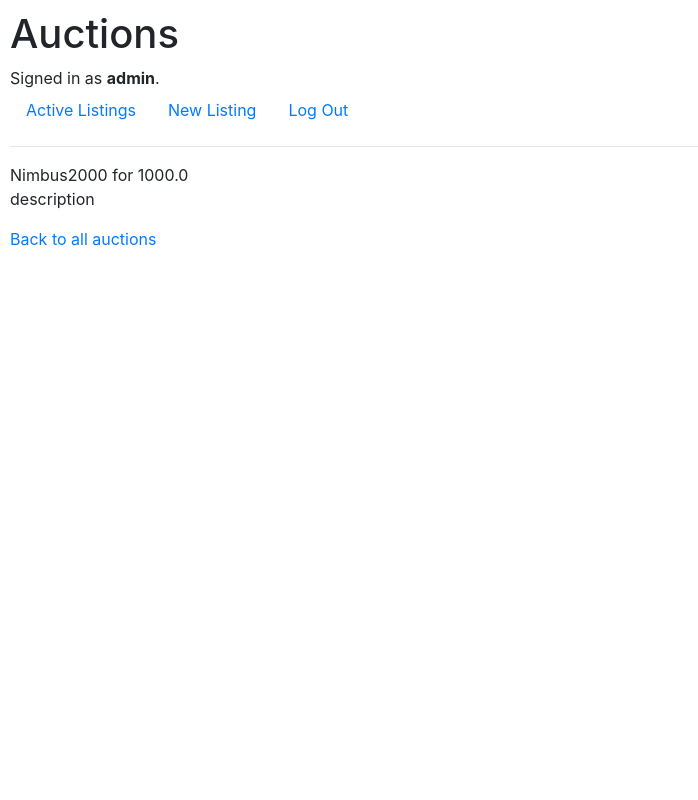
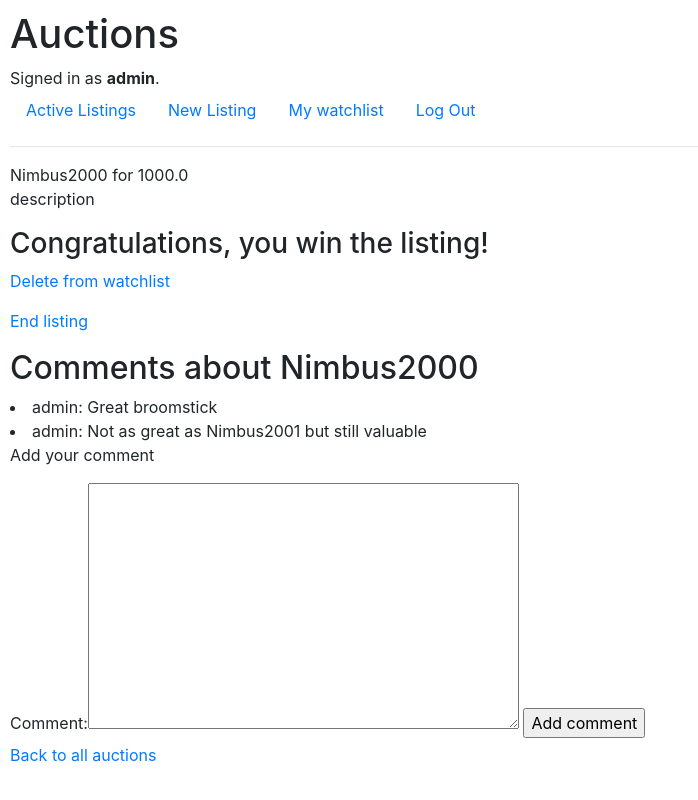
Before and after one commit to dylodylo/cs50web, a Django app: page /auction/1 in a window 1280 px wide. Shown: the whole page, without its empty margins (0-698 px from the left). Run offline with Django 3.2, Linux system fonts and the light colour scheme; a user stored in the database is signed in; data comes from the database, SQL or seed files in the repository; both versions use the stored data as it was after the commit; some libraries are stand-ins or nearby versions.

Commit message:
add listing page and watchlist functionality

```diff
--- a/project2/commerce/auctions/models.py
+++ b/project2/commerce/auctions/models.py
@@ -3,7 +3,7 @@ from django.db import models
 
 
 class User(AbstractUser):
-    pass
+    watchlist = models.ManyToManyField('Auction', related_name="watchlist")
 
 
 class Auction(models.Model):
@@ -16,6 +16,8 @@ class Auction(models.Model):
     category = models.CharField(max_length=20, choices=CATEGORIES)
     description = models.TextField()
     user = models.ForeignKey(User, on_delete=models.CASCADE, related_name="user_auctions", default=2)
+    active = models.BooleanField(default=True)
+    #watchlist = models.ManyToManyField(User, blank=True, related_name="auctions")
 
     def __str__(self):
         return f"{self.name} for {self.min_price}"
--- a/project2/commerce/auctions/templates/auctions/auction.html
+++ b/project2/commerce/auctions/templates/auctions/auction.html
@@ -1,12 +1,69 @@
 {% extends "auctions/layout.html" %}
 {% block title %} {{ auction.name }} {% endblock %}
 
-{% block body%}
+{% block body %}
+
+    {% if message %}
+        <h2>{{ message }}</h2>
+    {% endif %}
 
     {{ auction }}
 
     <p>{{ auction.description }}</p>
 
+    {% if auction.active is False %}
+
+        {% if winner == user %}
+
+            <h3>Congratulations, you win the listing!</h3>
+
+        {% else %}
+
+            <h3>Sorry, listing has alredy end.</h3>
+        {% endif %}
+
+    {% endif %}
+
+    {% if user.is_authenticated %}
+
+        {% if auction in user.watchlist.all %}
+            <p><a href="{% url 'delete' auction.id %}">Delete from watchlist</a></p>
+        {% else %}
+            <p><a href="{% url 'add' auction.id %}">Add to watchlist</a></p>
+        {% endif %}
+
+        {% if auction.active %}
+        <form action="" method="POST">
+            {% csrf_token %}
+            {{ bid_form }}
+            <input type="submit" value="Make bid" name = "makebid">
+        </form>
+        {% endif %}
+
+    {% endif %}
+
+    {% if auction.user == user %}
+        <p><a href="{% url 'close' auction.id %}">End listing</a></p>
+    {% endif %}
+
+    <h2>Comments about {{ auction.name }}</h2>
+    {% for comment in comments %}
+
+        <li>{{comment.user.username}}: {{comment.comment}}</li>
+
+    {% empty %}
+    <h3>No comments. Add yours!</h3>
+    {% endfor %}
+
+    {% if user.is_authenticated %}
+    <p>Add your comment</p>
+    <form action="" method="POST">
+        {% csrf_token %}
+        {{ comment_form }}
+        <input type="submit" value="Add comment" name="addcomment">
+    </form>
+
+    {% endif %}
     <p><a href="{% url 'index' %}">Back to all auctions</a></p>
 
 {% endblock %}
--- a/project2/commerce/auctions/templates/auctions/layout.html
+++ b/project2/commerce/auctions/templates/auctions/layout.html
@@ -24,6 +24,9 @@
                 <li>
                     <a class="nav-link" href="{% url 'new' %}">New Listing</a>
                 </li>
+                <li>
+                    <a class="nav-link" href="{% url 'watchlist' user.id %}">My watchlist</a>
+                </li>
                 <li class="nav-item">
                     <a class="nav-link" href="{% url 'logout' %}">Log Out</a>
                 </li>
--- a/project2/commerce/auctions/urls.py
+++ b/project2/commerce/auctions/urls.py
@@ -8,5 +8,9 @@ urlpatterns = [
     path("logout", views.logout_view, name="logout"),
     path("register", views.register, name="register"),
     path("auction/<int:auction_id>", views.auction, name="auction"),
-    path("new", views.new, name="new")
+    path("new", views.new, name="new"),
+    path("watchlist/<int:user_id>", views.watchlist, name="watchlist"),
+    path("close/<int:auction_id>", views.end_auction, name="close"),
+    path("add/<int:auction_id>", views.add, name="add"),
+    path("delete/<int:auction_id>", views.delete, name="delete")
 ]
--- a/project2/commerce/auctions/views.py
+++ b/project2/commerce/auctions/views.py
@@ -1,11 +1,11 @@
 from django.contrib.auth import authenticate, login, logout
 from django.db import IntegrityError
 from django.http import HttpResponse, HttpResponseRedirect
-from django.shortcuts import render
+from django.shortcuts import render, redirect
 from django.urls import reverse
 from django import forms
 
-from .models import User, Auction
+from .models import User, Auction, Bid, Comment
 
 
 class NewAuction(forms.Form):
@@ -15,8 +15,15 @@ class NewAuction(forms.Form):
     category = forms.ChoiceField(choices=Auction.CATEGORIES)
 
 
+class MakeBid(forms.Form):
+    bid = forms.FloatField()
+
+class NewComment(forms.Form):
+    comment = forms.CharField(widget=forms.Textarea, max_length=255)
+
+
 def index(request):
-    auctions = Auction.objects.all()
+    auctions = Auction.objects.filter(active=True)
     return render(request, "auctions/index.html",{"auctions":auctions})
 
 
@@ -74,7 +81,34 @@ def register(request):
 
 def auction(request, auction_id):
     auction = Auction.objects.get(pk=auction_id)
-    return render(request, "auctions/auction.html", {"auction":auction})
+    comments = Comment.objects.filter(auction=auction)
+    user = request.user
+    if request.method == "POST":
+
+        if "makebid" in request.POST:
+            bid = int(request.POST["bid"])
+            new_bid = Bid(user=user, auction=auction, bid=bid)
+            if bid > auction.min_price:
+                #change min_price to bid
+                auction.min_price = bid
+                auction.save()
+                Bid.objects.filter(auction=auction).delete()
+                new_bid.save()
+            else:
+                return render(request, "auctions/auction.html",
+                    {"auction":auction, "bid_form":MakeBid(), "message": "Your offer is too low", "comments":comments, "comment_form":NewComment()})
+        if "addcomment" in request.POST:
+            comment = request.POST["comment"]
+            new_comment = Comment(user=user, auction=auction, comment=comment)
+            new_comment.save()
+            return render(request, "auctions/auction.html",
+                    {"auction":auction, "bid_form":MakeBid(), "message": "Your offer is too low", "comments":comments, "comment_form":NewComment()})
+
+    if auction.active:
+        return render(request, "auctions/auction.html", {"auction":auction, "bid_form":MakeBid(), "comments":comments, "comment_form":NewComment()})
+    else:
+        bid = Bid.objects.get(auction=auction)
+        return render(request, "auctions/auction.html", {"auction":auction, "winner": bid.user, "comments":comments, "comment_form":NewComment()})
 
 
 def new(request):
@@ -90,3 +124,31 @@ def new(request):
             return render(request, "auctions/new.html", {"message": "Some error"})
         return HttpResponseRedirect(reverse("auction", args={Auction.objects.last().pk}))
     return render(request, "auctions/new.html", {"form":NewAuction()})
+
+
+def watchlist(request, user_id):
+    user = request.user
+    auctions = user.watchlist.all()
+    return render(request, "auctions/watchlist.html", {"auctions": auctions})
+
+
+def end_auction(request, auction_id):
+    auction = Auction.objects.get(pk=auction_id)
+    auction.active = False
+    auction.save()
+    return redirect(index)
+
+
+def add(request, auction_id):
+    user = request.user
+    user.watchlist.add(Auction.objects.get(pk=auction_id))
+    user.save()
+    return HttpResponseRedirect(reverse('auction', args=(auction_id,)))
+
+
+def delete(request, auction_id):
+    user = request.user
+    auction = Auction.objects.get(pk=auction_id)
+    user.watchlist.remove(auction)
+    user.save()
+    return HttpResponseRedirect(reverse('auction', args=(auction_id,)))
```
Also changed, not shown: project2/commerce/auctions/templates/auctions/watchlist.html (added, +15 -0 lines), project2/commerce/auctions/migrations/0006_auto_20201014_1056.py (added), project2/commerce/auctions/migrations/0007_auto_20201014_1116.py (added), project2/commerce/auctions/migrations/0008_auto_20201014_1119.py (added), project2/commerce/db.sqlite3.
